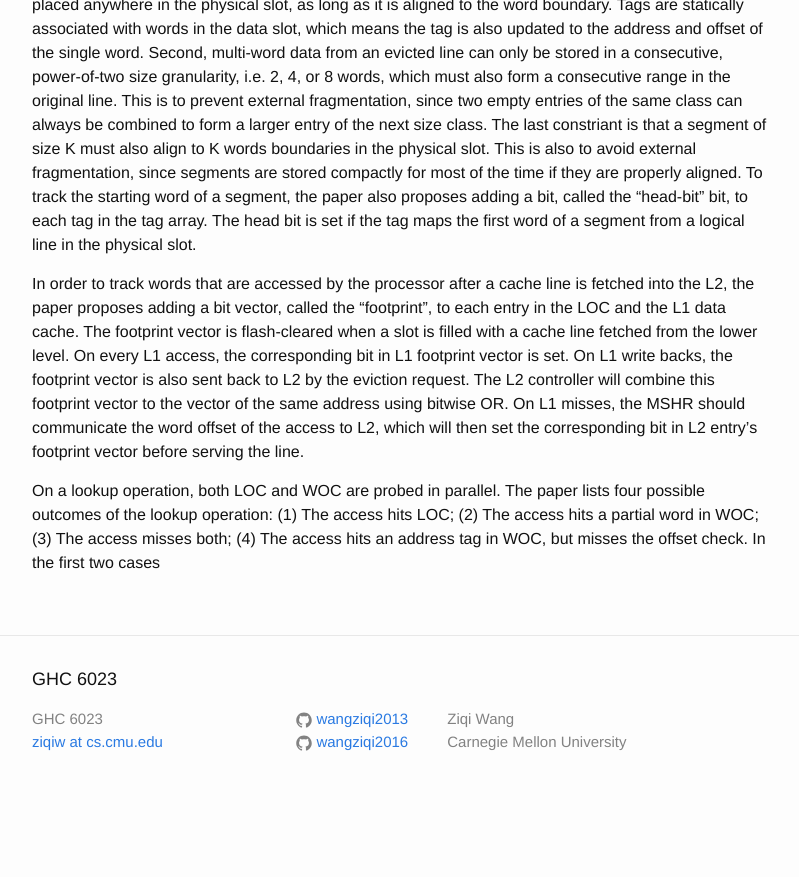
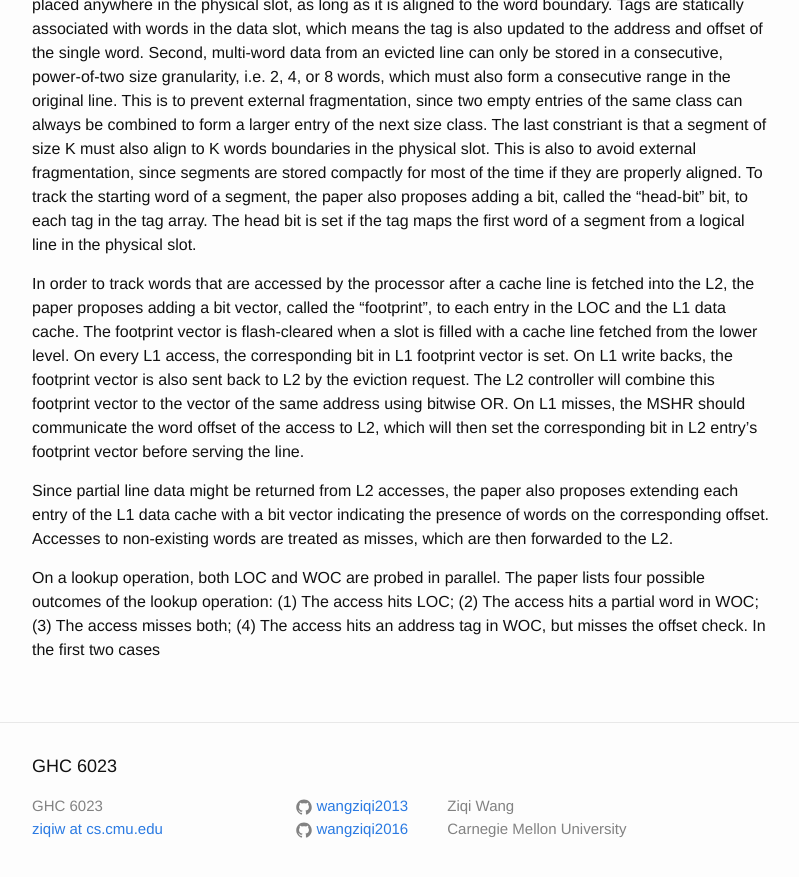
Before and after one commit to wangziqi2013/wangziqi2013.github.io, a Jekyll site: the page built from _posts/2020-07-02-ldis.markdown, in a window 1280 px wide and 900 px high, scrolled down 2041 px. Shown: the top 877 px of the window, without its empty margins (238-1037 px from the left). Built offline with Jekyll 4.4.1, drawn with Linux system fonts in a browser that asks for light colours; before the commit the page ends 2854 px from its top, so only the background shows below that.

Commit message:
Adding sector L1

```diff
--- a/_posts/2020-07-02-ldis.markdown
+++ b/_posts/2020-07-02-ldis.markdown
@@ -94,6 +94,10 @@ The L2 controller will combine this footprint vector to the vector of the same a
 On L1 misses, the MSHR should communicate the word offset of the access to L2, which will then set the corresponding
 bit in L2 entry's footprint vector before serving the line.
 
+Since partial line data might be returned from L2 accesses, the paper also proposes extending each entry of the L1 data
+cache with a bit vector indicating the presence of words on the corresponding offset. Accesses to non-existing words
+are treated as misses, which are then forwarded to the L2.
+
 On a lookup operation, both LOC and WOC are probed in parallel. The paper lists four possible outcomes of the lookup
 operation: (1) The access hits LOC; (2) The access hits a partial word in WOC; (3) The access misses both; (4) The access
 hits an address tag in WOC, but misses the offset check.
```
